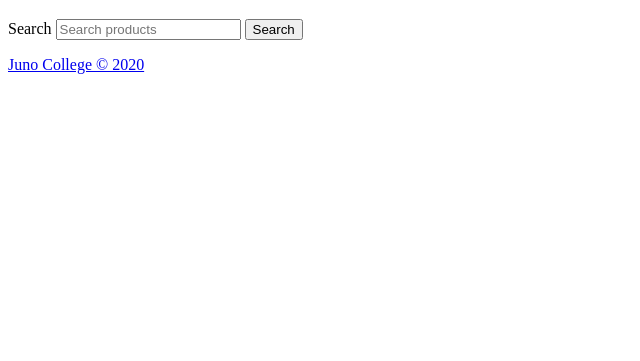
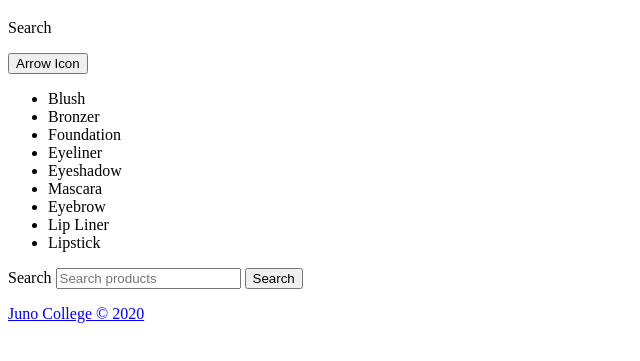
Before and after one commit to projectFourRepo/brittanyBarnardCaitlinKlotzProjectFour, a plain HTML site: page index.html in a window 1280 px wide. Shown: the part 61-422 px from the top of the page, without its empty margins (0-640 px from the left). Drawn offline with nearby package versions, Linux system fonts and the light colour scheme; no server answers.

Commit message:
successfully received promise and created a drop down menu

```diff
--- a/index.html
+++ b/index.html
@@ -15,11 +15,38 @@
     </header>
 
     <main>
+        <section class="dropDownMenu">
+            <!-- button to drop down menu -->
+            <p>Search</p>
+            <button id="searchButton">Arrow Icon</button>
+            <div>
+                <ul>
+                    <li id="blush">Blush</li>
+                    <li id="bronzer">Bronzer</li>
+                    <li id="foundation">Foundation</li>
+                    <li id="eyeliner">Eyeliner</li>
+                    <li id="eyeshadow">Eyeshadow</li>
+                    <li id="mascara">Mascara</li>
+                    <li id="eyebrow">Eyebrow</li>
+                    <li id="lip_liner">Lip Liner</li>
+                    <li id="lipstick">Lipstick</li>
+                </ul>
+            </div>
+
+        </section>
+
+
+
+
+
+
+
         <form action="">
             <label for="makeupSearch">Search</label>
             <!-- font awesome magnifying glass in search bar -->
+            <!-- TODO drop down menu instead of search bar because better -->
             <input type="text" id="makeupSearch" placeholder="Search products">
-            <input type="submit" id="searchButton" value="Search">
+            <input type="submit" id="SearchButton" value="Search">
         </form>
 
         <section class="makeupGallery">
--- a/script.js
+++ b/script.js
@@ -17,28 +17,58 @@ makeupApp.getMakeup = function() {
 makeupApp.makeupPromise = () => {
     //create a constant to store our ajax call
     const makeupProducts = makeupApp.getMakeup();
-    console.log("eyeliner", makeupProducts);
+    console.log("Inside makeup promise", makeupProducts);
 
     //get promise back
-
     $.when(makeupProducts).then((result) => {
         console.log(result);
-    })
+
+        makeupApp.displayMakeup(result);
+    }).fail((error) => {
+        console.log(error);
+    });
 }
 
 //get input (event listener)
-makeupApp.displayMakeup = function() {
-    //listen for submit
-    $("#searchButton").on("click", function(e){
-        e.preventDefault();
-        //store value in text field in a variable
-        const searchInput = $("#makeupSearch").val();
-        console.log(searchInput);
+makeupApp.displayMakeup = function(makeupItems) {
+    const products = makeupItems;
+    console.log(products);
+
+    //store user search value in text field in a variable
+    const searchInput = $("#makeupSearch").val();
+    console.log(searchInput);
+
+    // NOTE
+        // when the user selects one of the items in the drop down menu:
+            // compare the id of the item to value of product_type
+            // display the products that have the same product_type value
+    // REVIEW
+        // event listener:
+            // how does the event listener know which item has been selected
+                // UNLESS we're actually using a SELECT menu (like the monkey art code along)
+            // have the event listener on the container for the li's/buttons?
+
+
+    // products.forEach((product) => {
+        //     console.log(product);
+        // })
+
+
         //pass variable through relevant param
         //compare search input available params
-            //to the lowercase value
-            makeupApp.makeupPromise();
-    })
+        //to the lowercase value
+
+
+
+        // compare searchInput to product_type
+
+    //display input on page
+//print search on page param(stretch)
+//display results with tags (stretch)
+    //create html for the results
+        //img
+        //price
+        //name
 
 }
 
@@ -55,13 +85,7 @@ makeupApp.displayMakeup = function() {
 
 
 
-//display input on page
-//print search on page param(stretch)
-//display results with tags (stretch)
-    //create html for the results
-        //img
-        //price
-        //name
+
 
 //STRETCH:
 //create <p> tag
@@ -70,17 +94,29 @@ makeupApp.displayMakeup = function() {
 //display number in each result
 //buy now button
 
+// drop down with search
+
+// create an event listener to listen for when a search item has been clicked on
+makeupApp.createEventListeners = function() {
+    //listen for submit
+    $("#searchButton").on("click", function (e) {
+        e.preventDefault();
+
+        // retrieve promise from ajax call
+        makeupApp.makeupPromise();
+        // display makeup on the page
+        makeupApp.displayMakeup();
+    })
+}
+
+
 //initialize app
 makeupApp.init = function() {
-    // console.log("initialized:)");
-    makeupApp.getMakeup();
-    makeupApp.displayMakeup();
+    makeupApp.createEventListeners();
 }
 
 //make the doc ready
 $(function() {
-    // console test
-    console.log("I'm ready!");
     //call init
     makeupApp.init();
 });
```
